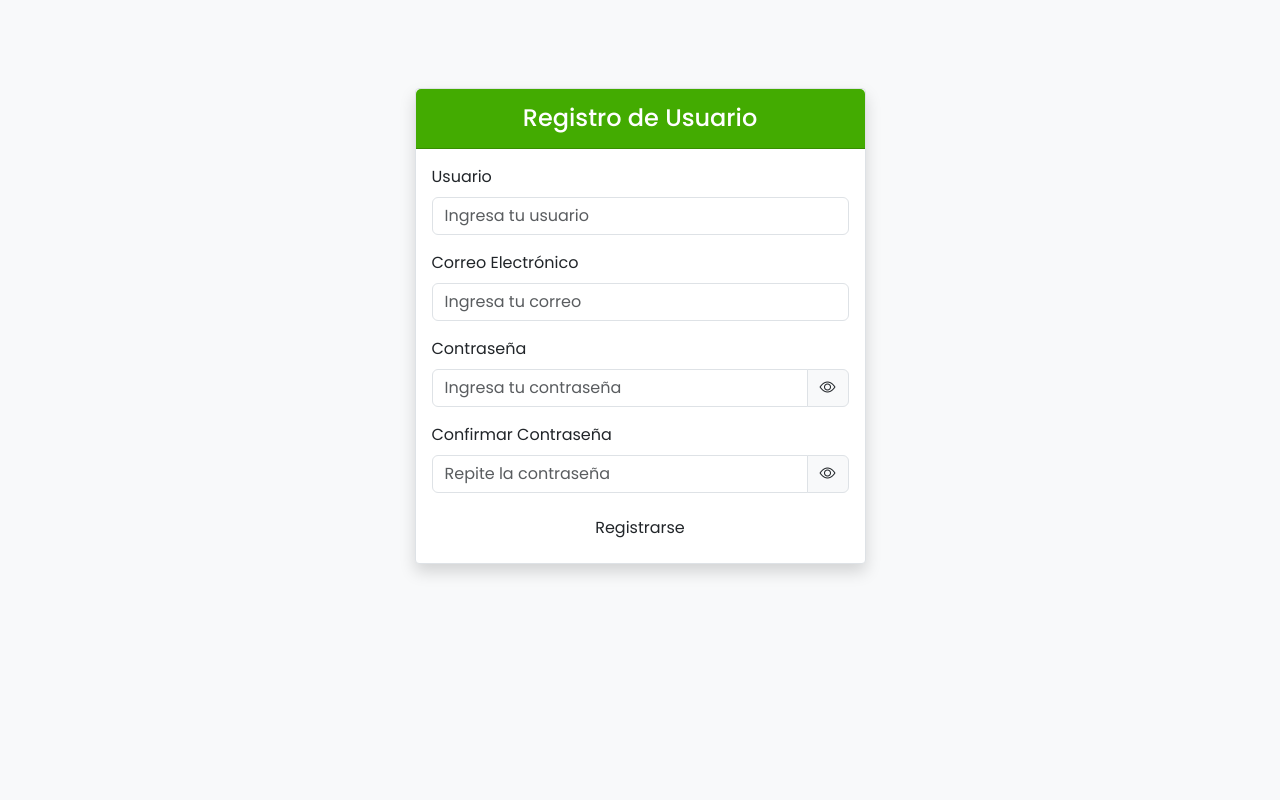
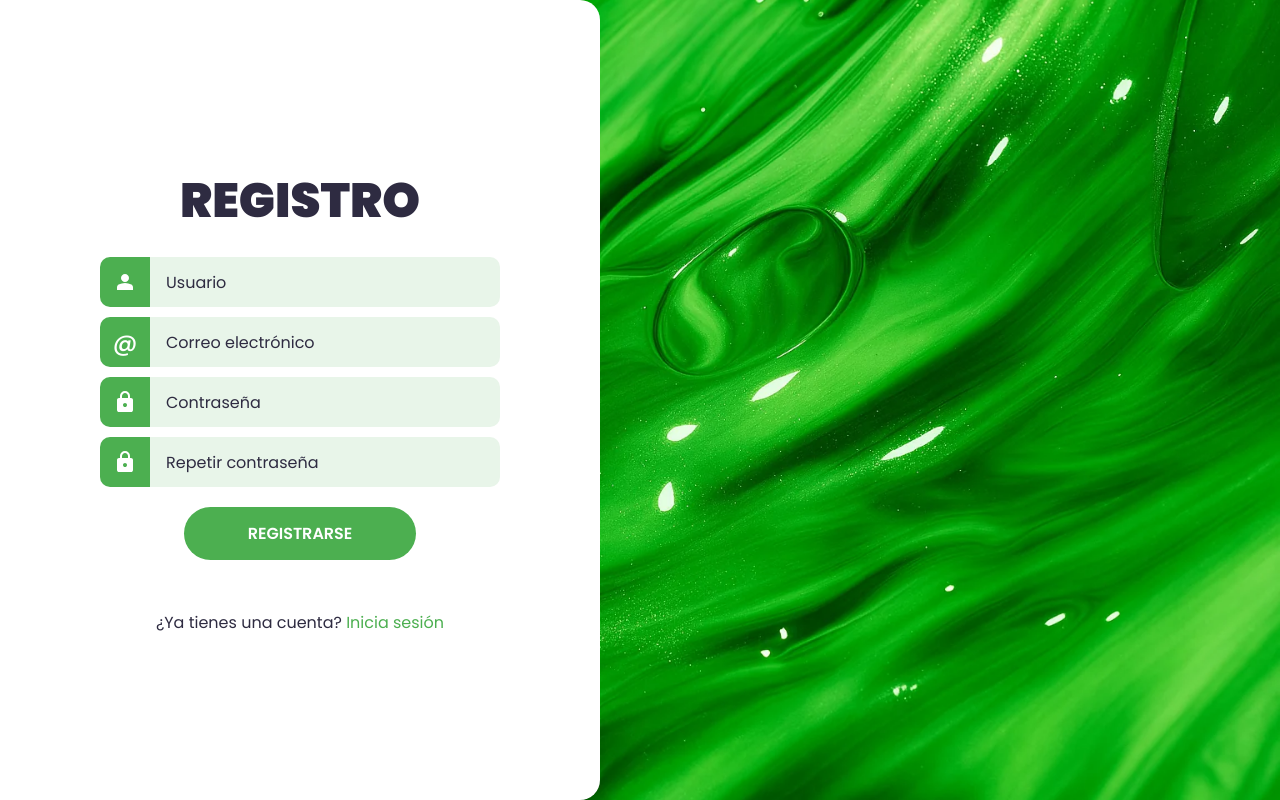
Before and after one commit to iiTzSenn/Coinpla__v1, a Flask app: page /register in a window 1280 px wide. Run offline with Flask 3, Linux system fonts and the light colour scheme.

Commit message:
COINPLA (Login y register actualizados)

```diff
--- a/app/routes/auth.py
+++ b/app/routes/auth.py
@@ -26,9 +26,14 @@ def login():
 @auth_bp.route('/register', methods=['GET', 'POST'])
 def register():
     if request.method == 'POST':
-        username = request.form.get('username')
+        username = request.form.get('username')  # Capturar el username
         email = request.form.get('email')
         password = request.form.get('password')
+
+        if not username:
+            flash('El nombre de usuario es obligatorio.', 'error')
+            return redirect(url_for('auth.register'))
+
         # Verificar que no exista ya el usuario o email
         if User.query.filter(or_(User.username == username, User.email == email)).first():
             flash("El usuario o email ya existe.", "danger")
--- /dev/null
+++ b/app/static/css/loginregister.css
@@ -0,0 +1,161 @@
+@import url('https://fonts.googleapis.com/css2?family=Poppins:ital,wght@0,100;0,200;0,300;0,400;0,500;0,600;0,700;0,800;0,900;1,100;1,200;1,300;1,400;1,500;1,600;1,700;1,800;1,900&display=swap');
+
+:root {
+  --accent-color: #4CAF50; /* Verde principal */
+  --base-color: white;
+  --text-color: #2E2B41;
+  --input-color: #E8F5E9; /* Verde claro */
+}
+
+* {
+  margin: 0;
+  padding: 0;
+  box-sizing: border-box; /* Asegurar que el box-sizing sea consistente */
+}
+
+html {
+  font-family: 'Poppins', 'Segoe UI', sans-serif;
+  font-size: 12pt;
+  color: var(--text-color);
+  text-align: center;
+}
+
+body {
+  min-height: 100vh;
+  background-image: url('/static/img/background.jpg'); /* Ruta corregida */
+  background-size: cover;
+  background-position: right;
+  overflow: hidden;
+}
+
+.wrapper {
+  box-sizing: border-box;
+  background-color: var(--base-color);
+  height: 100vh;
+  width: max(40%, 600px);
+  padding: 10px;
+  border-radius: 0 20px 20px 0;
+  display: flex;
+  flex-direction: column;
+  align-items: center;
+  justify-content: center;
+}
+
+h1 {
+  font-size: 3rem;
+  font-weight: 900;
+  text-transform: uppercase;
+}
+
+form {
+  width: min(400px, 100%);
+  margin-top: 20px;
+  margin-bottom: 50px;
+  display: flex;
+  flex-direction: column;
+  align-items: center;
+  gap: 10px;
+}
+
+form > div {
+  width: 100%;
+  display: flex;
+  justify-content: center;
+}
+
+form label {
+  flex-shrink: 0;
+  height: 50px;
+  width: 50px;
+  background-color: var(--accent-color); /* Cambiar a verde */
+  fill: var(--base-color);
+  color: var(--base-color);
+  border-radius: 10px 0 0 10px;
+  display: flex;
+  justify-content: center;
+  align-items: center;
+  font-size: 1.5rem;
+  font-weight: 500;
+}
+
+form input {
+  box-sizing: border-box;
+  flex-grow: 1;
+  min-width: 0;
+  height: 50px;
+  padding: 1em;
+  font: inherit;
+  border-radius: 0 10px 10px 0;
+  border: 2px solid var(--input-color);
+  border-left: none;
+  background-color: var(--input-color); /* Cambiar a verde claro */
+  transition: 150ms ease;
+}
+
+form input:hover {
+  border-color: var(--accent-color); /* Cambiar a verde */
+}
+
+form input:focus {
+  outline: none;
+  border-color: var(--text-color);
+}
+
+div:has(input:focus) > label {
+  background-color: var(--text-color);
+}
+
+form input::placeholder {
+  color: var(--text-color);
+}
+
+form button {
+  margin-top: 10px;
+  border: none;
+  border-radius: 1000px;
+  padding: .85em 4em;
+  background-color: var(--accent-color); /* Cambiar a verde */
+  color: var(--base-color);
+  font: inherit;
+  font-weight: 600;
+  text-transform: uppercase;
+  cursor: pointer;
+  transition: 150ms ease;
+}
+
+form button:hover {
+  background-color: var(--text-color);
+}
+
+form button:focus {
+  outline: none;
+  background-color: var(--text-color);
+}
+
+a {
+  text-decoration: none;
+  color: var(--accent-color); /* Cambiar a verde */
+}
+
+a:hover {
+  text-decoration: underline;
+}
+
+@media(max-width: 1100px) {
+  .wrapper {
+    width: min(600px, 100%);
+    border-radius: 0;
+  }
+}
+
+form div.incorrect label {
+  background-color: #f06272; /* Mantener rojo para errores */
+}
+
+form div.incorrect input {
+  border-color: #f06272; /* Mantener rojo para errores */
+}
+
+#error-message {
+  color: #f06272;
+}
--- a/app/static/js/scripts.js
+++ b/app/static/js/scripts.js
@@ -72,65 +72,6 @@ function closeAllSubMenus() {
     }
   });
 }
-
-/* =====================
-   5. PASSWORD VISIBILITY TOGGLES
-===================== */
-
-document.addEventListener('DOMContentLoaded', function () {
-  var togglePassword = document.getElementById('toggle-password');
-  if (togglePassword) {
-    togglePassword.addEventListener('click', function () {
-      var passwordInput = document.getElementById('password');
-      if (passwordInput) {
-        if (passwordInput.type === 'password') {
-          passwordInput.type = 'text';
-          togglePassword.innerHTML = '<i class="bi bi-eye-slash"></i>';
-        } else {
-          passwordInput.type = 'password';
-          togglePassword.innerHTML = '<i class="bi bi-eye"></i>';
-        }
-      }
-    });
-  }
-});
-
-document.addEventListener('DOMContentLoaded', function () {
-  var toggleConfirmPassword = document.getElementById('toggle-confirm-password');
-  if (toggleConfirmPassword) {
-    toggleConfirmPassword.addEventListener('click', function () {
-      var confirmPasswordInput = document.getElementById('confirm_password');
-      if (confirmPasswordInput) {
-        if (confirmPasswordInput.type === 'password') {
-          confirmPasswordInput.type = 'text';
-          toggleConfirmPassword.innerHTML = '<i class="bi bi-eye-slash"></i>';
-        } else {
-          confirmPasswordInput.type = 'password';
-          toggleConfirmPassword.innerHTML = '<i class="bi bi-eye"></i>';
-        }
-      }
-    });
-  }
-});
-
-/* =====================
-   6. FORM VALIDATION (Registro)
-===================== */
-
-document.addEventListener('DOMContentLoaded', function () {
-  var registerForm = document.getElementById('registerForm');
-  if (registerForm) {
-    registerForm.addEventListener('submit', function (event) {
-      var password = document.getElementById('password').value;
-      var confirmPassword = document.getElementById('confirm_password').value;
-      if (password !== confirmPassword) {
-        event.preventDefault();
-        var modal = new bootstrap.Modal(document.getElementById('passwordMismatchModal'));
-        modal.show();
-      }
-    });
-  }
-});
 
 /* =====================
    7. HISTORIAL MODAL HANDLER
--- a/app/templates/register.html
+++ b/app/templates/register.html
@@ -1,66 +1,50 @@
-{% extends 'base.html' %}
-{% block content %}
-<div class="container">
-  <div class="row justify-content-center align-items-center" style="min-height: 80vh;">
-    <div class="col-md-5">
-      <div class="card shadow">
-        <!-- Cabecera centrada con altura fija -->
-        <div class="card-header d-flex align-items-center justify-content-center" style="height: 60px;">
-          <h4 class="mb-0">Registro de Usuario</h4>
-        </div>
-        <div class="card-body">
-          <form id="registerForm" method="POST" action="{{ url_for('auth.register') }}">
-            <div class="mb-3">
-              <label for="username" class="form-label">Usuario</label>
-              <input type="text" class="form-control" id="username" name="username" placeholder="Ingresa tu usuario" required>
-            </div>
-            <div class="mb-3">
-              <label for="email" class="form-label">Correo Electrónico</label>
-              <input type="email" class="form-control" id="email" name="email" placeholder="Ingresa tu correo" required>
-            </div>
-            <div class="mb-3">
-              <label for="password" class="form-label">Contraseña</label>
-              <div class="input-group">
-                <input type="password" class="form-control" id="password" name="password" placeholder="Ingresa tu contraseña" required>
-                <span class="input-group-text" id="toggle-password" style="cursor: pointer;">
-                  <i class="bi bi-eye"></i>
-                </span>
-              </div>
-            </div>
-            <div class="mb-3">
-              <label for="confirm_password" class="form-label">Confirmar Contraseña</label>
-              <div class="input-group">
-                <input type="password" class="form-control" id="confirm_password" name="confirm_password" placeholder="Repite la contraseña" required>
-                <span class="input-group-text" id="toggle-confirm-password" style="cursor: pointer;">
-                  <i class="bi bi-eye"></i>
-                </span>
-              </div>
-            </div>
-            <button type="submit" class="btn btn-third w-100">Registrarse</button>
-          </form>
-        </div>
+<!DOCTYPE html>
+<html lang="en">
+<head>
+  <meta charset="UTF-8">
+  <meta name="viewport" content="width=device-width, initial-scale=1.0">
+  <title>Registro</title>
+  <link rel="stylesheet" href="{{ url_for('static', filename='css/loginregister.css') }}">
+  <script type="text/javascript" src="{{ url_for('static', filename='js/validation.js') }}" defer></script>
+</head>
+<body>
+  <div class="wrapper">
+    <h1>Registro</h1>
+    <p id="error-message"></p>
+    <form id="form" method="POST" action="{{ url_for('auth.register') }}">
+      <div>
+        <label for="username-input">
+          <svg xmlns="http://www.w3.org/2000/svg" height="24" viewBox="0 -960 960 960" width="24">
+            <path d="M480-480q-66 0-113-47t-47-113q0-66 47-113t113-47q66 0 113 47t47 113q0 66-47 113t-113 47ZM160-160v-112q0-34 17.5-62.5T224-378q62-31 126-46.5T480-440q66 0 130 15.5T736-378q29 15 46.5 43.5T800-272v112H160Z"/>
+          </svg>
+        </label>
+        <input type="text" name="username" id="username-input" placeholder="Usuario" required>
       </div>
-    </div>
+      <div>
+        <label for="email-input">
+          <span>@</span>
+        </label>
+        <input type="email" name="email" id="email-input" placeholder="Correo electrónico" required>
+      </div>
+      <div>
+        <label for="password-input">
+          <svg xmlns="http://www.w3.org/2000/svg" height="24" viewBox="0 -960 960 960" width="24">
+            <path d="M240-80q-33 0-56.5-23.5T160-160v-400q0-33 23.5-56.5T240-640h40v-80q0-83 58.5-141.5T480-920q83 0 141.5 58.5T680-720v80h40q33 0 56.5 23.5T800-560v400q0 33-23.5 56.5T720-80H240Zm240-200q33 0 56.5-23.5T560-360q0-33-23.5-56.5T480-440q-33 0-56.5 23.5T400-360q0 33 23.5 56.5T480-280ZM360-640h240v-80q0-50-35-85t-85-35q-50 0-85 35t-35 85v80Z"/>
+          </svg>
+        </label>
+        <input type="password" name="password" id="password-input" placeholder="Contraseña" required>
+      </div>
+      <div>
+        <label for="repeat-password-input">
+          <svg xmlns="http://www.w3.org/2000/svg" height="24" viewBox="0 -960 960 960" width="24">
+            <path d="M240-80q-33 0-56.5-23.5T160-160v-400q0-33 23.5-56.5T240-640h40v-80q0-83 58.5-141.5T480-920q83 0 141.5 58.5T680-720v80h40q33 0 56.5 23.5T800-560v400q0 33-23.5 56.5T720-80H240Zm240-200q33 0 56.5-23.5T560-360q0-33-23.5-56.5T480-440q-33 0-56.5 23.5T400-360q0 33 23.5 56.5T480-280ZM360-640h240v-80q0-50-35-85t-85-35q-50 0-85 35t-35 85v80Z"/>
+          </svg>
+        </label>
+        <input type="password" name="repeat-password" id="repeat-password-input" placeholder="Repetir contraseña" required>
+      </div>
+      <button type="submit">Registrarse</button>
+    </form>
+    <p>¿Ya tienes una cuenta? <a href="{{ url_for('auth.login') }}">Inicia sesión</a></p>
   </div>
-</div>
-{% endblock %}
-
-{% block modals %}
-<!-- Modal de error por contraseñas no coincidentes -->
-<div class="modal fade" id="passwordMismatchModal" tabindex="-1" aria-labelledby="passwordMismatchModalLabel" aria-hidden="true">
-  <div class="modal-dialog modal-dialog-centered">
-    <div class="modal-content modal-rectangular">
-      <div class="modal-header">
-        <h5 class="modal-title" id="passwordMismatchModalLabel">Error</h5>
-        <button type="button" class="btn-close" data-bs-dismiss="modal" aria-label="Cerrar"></button>
-      </div>
-      <div class="modal-body">
-        Las contraseñas no coinciden. Por favor, verifica e inténtalo de nuevo.
-      </div>
-      <div class="modal-footer justify-content-center">
-        <button type="button" class="btn btn-secondary btn-modal-close" data-bs-dismiss="modal">Cerrar</button>
-      </div>
-    </div>
-  </div>
-</div>
-{% endblock %}
+</body>
+</html>
```
Also changed, not shown: app/static/js/loginregister.js (added, +147 -0 lines), app/templates/login.html (+32 -31 lines), app/static/img/background.jpg (added).
